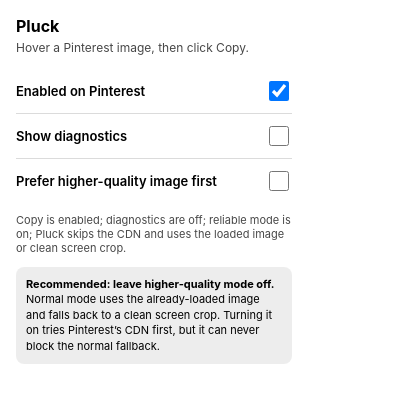
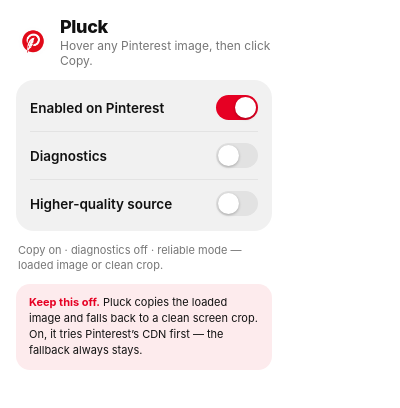
Before and after one commit to Bbrizly/pluck, a browser extension: page extension/popup.html in a window 400 px wide. Drawn offline with Linux system fonts and the light colour scheme.

Commit message:
BETTER LOGO & GIF

```diff
--- a/extension/popup.html
+++ b/extension/popup.html
@@ -5,38 +5,77 @@
   <meta name="viewport" content="width=device-width, initial-scale=1">
   <title>Pluck</title>
   <style>
-    :root { color-scheme: light dark; font-family: -apple-system, BlinkMacSystemFont, "Segoe UI", sans-serif; }
-    body { width: 276px; margin: 0; padding: 16px; background: Canvas; color: CanvasText; }
-    h1 { margin: 0 0 4px; font-size: 16px; }
-    .intro { margin: 0 0 14px; font-size: 12px; opacity: 0.72; }
-    .setting { display: flex; align-items: center; justify-content: space-between; gap: 16px; padding: 9px 0; font-size: 13px; font-weight: 600; }
-    .setting + .setting { border-top: 1px solid color-mix(in srgb, CanvasText 14%, transparent); }
-    input { width: 20px; height: 20px; flex: 0 0 auto; }
-    #status { margin-top: 10px; font-size: 11px; opacity: 0.72; }
-    .help { margin: 12px 0 0; padding: 10px; border-radius: 8px; background: color-mix(in srgb, CanvasText 7%, transparent); font-size: 11px; line-height: 1.4; }
+    :root {
+      color-scheme: light;
+      --red: #e60023;
+      --ink: #111111;
+      --muted: #767676;
+      --fill: #f1f1f1;
+      --track: #e2e2e2;
+      font-family: -apple-system, BlinkMacSystemFont, "Segoe UI", sans-serif;
+    }
+    * { box-sizing: border-box; }
+    body { width: 288px; margin: 0; padding: 16px; background: #fff; color: var(--ink); }
+
+    header { display: flex; align-items: center; gap: 10px; margin-bottom: 12px; }
+    header img { width: 34px; height: 34px; border-radius: 12px; }
+    h1 { margin: 0; font-size: 18px; font-weight: 800; letter-spacing: -0.02em; }
+    .intro { margin: 1px 0 0; font-size: 12px; color: var(--muted); }
+
+    .card { background: var(--fill); border-radius: 18px; padding: 4px 14px; }
+    .setting { display: flex; align-items: center; justify-content: space-between; gap: 14px; padding: 11px 0; font-size: 13.5px; font-weight: 600; }
+    .setting + .setting { border-top: 1px solid rgba(0,0,0,0.06); }
+
+    /* Pinterest-style pill toggle (pure CSS, keeps checkbox semantics) */
+    input[type="checkbox"] {
+      appearance: none; -webkit-appearance: none;
+      margin: 0; flex: 0 0 auto; cursor: pointer;
+      width: 42px; height: 25px; border-radius: 999px;
+      background: var(--track); transition: background 0.15s ease;
+    }
+    input[type="checkbox"]::after {
+      content: ""; display: block; width: 21px; height: 21px; margin: 2px;
+      border-radius: 50%; background: #fff;
+      box-shadow: 0 1px 3px rgba(0,0,0,0.28); transition: transform 0.15s ease;
+    }
+    input[type="checkbox"]:checked { background: var(--red); }
+    input[type="checkbox"]:checked::after { transform: translateX(17px); }
+    input[type="checkbox"]:disabled { opacity: 0.5; }
+    input[type="checkbox"]:focus-visible { outline: 2px solid var(--red); outline-offset: 2px; }
+
+    #status { margin: 12px 2px 0; font-size: 11px; line-height: 1.4; color: var(--muted); }
+    .help { margin: 10px 0 0; padding: 11px 13px; border-radius: 14px; background: color-mix(in srgb, var(--red) 8%, #fff); color: var(--ink); font-size: 11px; line-height: 1.45; }
+    .help strong { color: var(--red); }
   </style>
 </head>
 <body>
+  <header>
+    <img src="icons/icon-128.png" alt="">
+    <div>
       <h1>Pluck</h1>
-  <p class="intro">Hover a Pinterest image, then click Copy.</p>
+      <p class="intro">Hover any Pinterest image, then click Copy.</p>
+    </div>
+  </header>
 
+  <div class="card">
     <label class="setting">
       Enabled on Pinterest
       <input id="enabled" type="checkbox" checked>
     </label>
 
     <label class="setting">
-    Show diagnostics
+      Diagnostics
       <input id="debugEnabled" type="checkbox">
     </label>
 
     <label class="setting">
-    Prefer higher-quality image first
+      Higher-quality source
       <input id="highQualityEnabled" type="checkbox">
     </label>
+  </div>
 
   <div id="status" aria-live="polite"></div>
-  <p class="help"><strong>Recommended: leave higher-quality mode off.</strong> Normal mode uses the already-loaded image and falls back to a clean screen crop. Turning it on tries Pinterest’s CDN first, but it can never block the normal fallback.</p>
+  <p class="help"><strong>Keep this off.</strong> Pluck copies the loaded image and falls back to a clean screen crop. On, it tries Pinterest’s CDN first — the fallback always stays.</p>
   <script src="popup.js"></script>
 </body>
 </html>
--- a/extension/popup.js
+++ b/extension/popup.js
@@ -114,21 +114,21 @@
 }
 
 function renderStatus(stored, requestResult = null) {
-  const extensionState = enabledInput.checked ? "Copy is enabled" : "Copy is disabled";
-  const debugState = debugInput.checked ? "diagnostics are on" : "diagnostics are off";
+  const extensionState = enabledInput.checked ? "Copy on" : "Copy off";
+  const debugState = debugInput.checked ? "diagnostics on" : "diagnostics off";
 
   let qualityState;
   if (!highQualityInput.checked) {
-    qualityState = "reliable mode is on; Pluck skips the CDN and uses the loaded image or clean screen crop";
+    qualityState = "reliable mode — loaded image or clean crop";
   } else if (stored.imageAccessVerified) {
-    qualityState = "higher-quality mode is on and the CDN fetch has worked before; failures still fall back automatically";
+    qualityState = "higher quality on — CDN fetch has worked before; still falls back";
   } else if (requestResult?.requestError || stored.imageAccessLastRequestError) {
-    qualityState = "higher-quality mode is on, but Safari did not confirm access; copying still falls back automatically";
+    qualityState = "higher quality on — access unconfirmed; still falls back";
   } else if (requestResult?.requestAttempted || stored.imageAccessRequestAccepted) {
-    qualityState = "higher-quality mode is on; the next copy will try the CDN first and fall back automatically";
+    qualityState = "higher quality on — tries CDN first, then falls back";
   } else {
-    qualityState = "higher-quality mode is on; Safari may ask for image access, and failures fall back automatically";
+    qualityState = "higher quality on — Safari may ask for access; still falls back";
   }
 
-  status.textContent = `${extensionState}; ${debugState}; ${qualityState}.`;
+  status.textContent = `${extensionState} · ${debugState} · ${qualityState}.`;
 }
```
Also changed, not shown: README.md, extension/icons/icon-128.png (added), extension/icons/icon-16.png (added), extension/icons/icon-32.png (added), extension/icons/icon-48.png (added), extension/manifest.json, 1 other file. Lines whose indentation alone changed are shown as unchanged.
